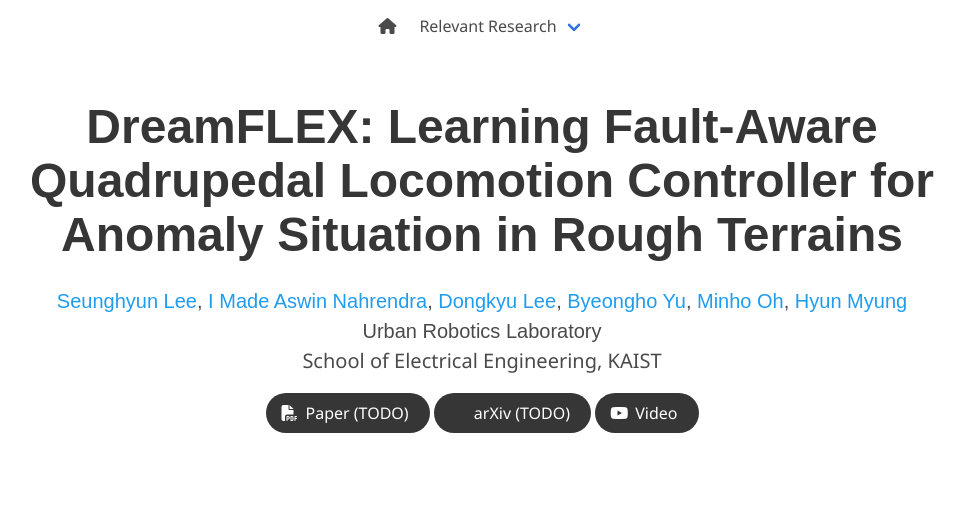
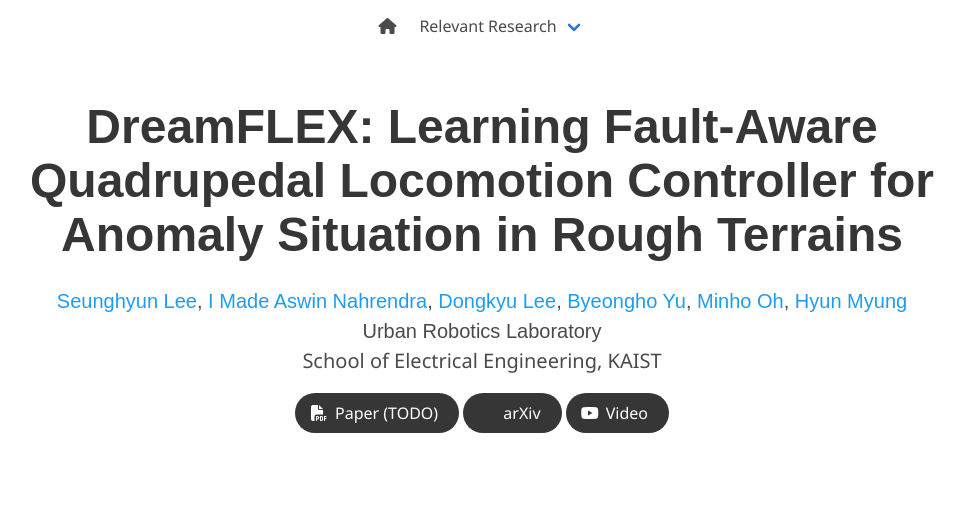
Before and after one commit to dreamflex/dreamflex.github.io, a plain HTML site: page index.html in a window 1280 px wide. Shown: the top 524 px of the page, without its empty margins (158-1123 px from the left). Drawn offline with nearby package versions, Linux system fonts and the light colour scheme; some icons are missing; a web font is replaced by a local one.

Commit message:
240212 update link

```diff
--- a/index.html
+++ b/index.html
@@ -119,7 +119,7 @@
             <div class="publication-links">
               <!-- PDF Link. -->
               <span class="link-block">
-                <a href=" "
+                <a href="https://arxiv.org/pdf/2502.05817"
                    class="external-link button is-normal is-rounded is-dark">
                   <span class="icon">
                       <i class="fas fa-file-pdf"></i>
@@ -128,13 +128,12 @@
                 </a>
               </span>
               <span class="link-block">
-                <!-- <a href="https://arxiv.org/abs/2011.12948" -->
-                <a href=" "
+                <a href="https://arxiv.org/abs/2502.05817"
                    class="external-link button is-normal is-rounded is-dark">
                   <span class="icon">
                       <i class="ai ai-arxiv"></i>
                   </span>
-                  <span>arXiv (TODO)</span>
+                  <span>arXiv</span>
                 </a>
               </span>
               <!-- Video Link. -->
```
